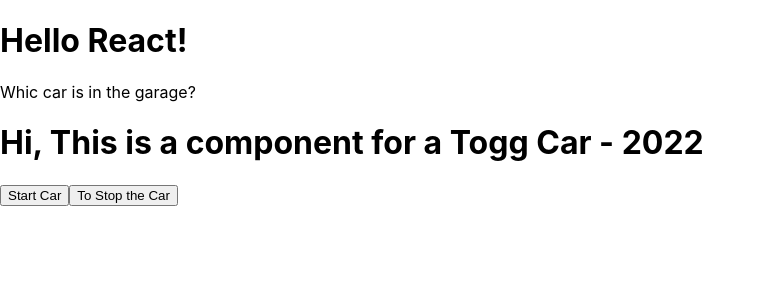
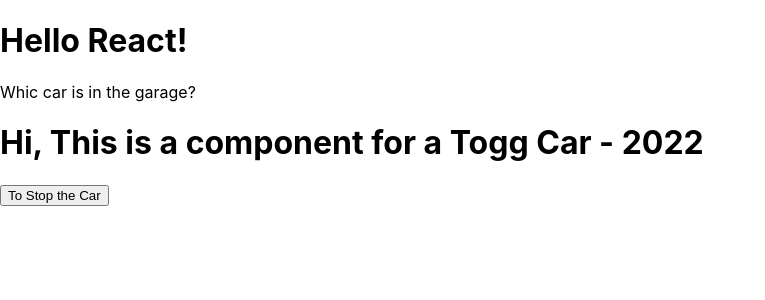
Before and after one commit to ArifYusufYilmaz/react-app-studies, a React (Create React App) app: page / in a window 1280 px wide. Shown: the top 300 px of the page, without its empty margins (0-765 px from the left). Built offline with nearby package versions, Linux system fonts and the light colour scheme.

Commit message:
add if-else statements to return

```diff
--- a/src/components/Car.js
+++ b/src/components/Car.js
@@ -1,17 +1,27 @@
 function Car(props){
+    const isStarted = props.brand.carSituation;
     const startCar=(displayingMessage, event)=>{
         alert(event.type);
     }
     const stopCar=()=>{
-        alert("Stopped!!");
+        alert("The Car is stopping!!");
     }
+    if(isStarted){
         return(
             <>
              <h1>Hi, This is a component for a {props.brand.carName} - {props.brand.carModel}</h1>
-         <button onClick={(event)=>startCar("Car is going slowly!!", event)}> Start Car </button>
              <button onClick={stopCar}>To Stop the Car</button>
-        {/* there is a difference between using stopCar and stopCar().  */}
             </>
         )
     }
+    else{
+            return(
+            <>
+             <h1>Hi, This is a component for a {props.brand.carName} - {props.brand.carModel}</h1>
+             <button onClick={(event)=>startCar("Car is starting!!", event)}> Start Car </button>
+              </>
+            )
+    }
+
+}
 export default Car;
--- a/src/components/Garage.js
+++ b/src/components/Garage.js
@@ -1,7 +1,7 @@
 import Car from './Car.js';
 
 function Garage(){
-    const carInfo ={carName: "Togg Car", carModel:"2022"};
+    const carInfo ={carName: "Togg Car", carModel:"2022", carSituation:true};
     return (
         <>
         <p>Whic car is in the garage?</p>
```
Lines whose indentation alone changed are shown as unchanged.
